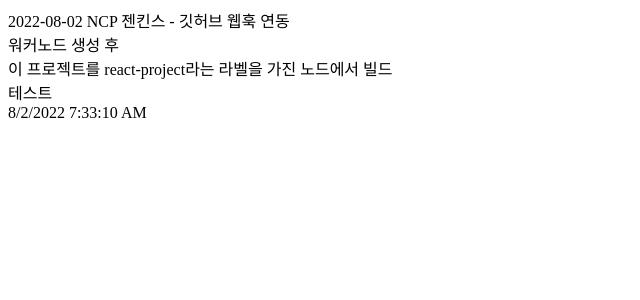
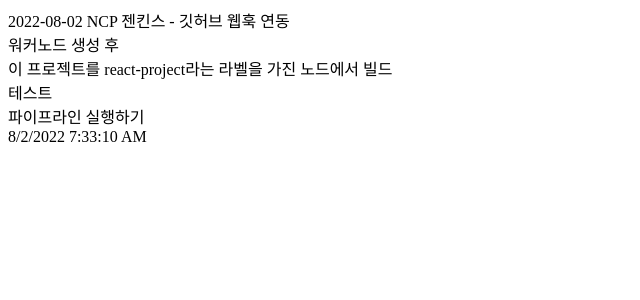
Before and after one commit to ssong91DEV/react-project, a React (Create React App) app: page / in a window 1280 px wide. Shown: the top 300 px of the page, without its empty margins (0-640 px from the left). Built offline with nearby package versions, Linux system fonts and the light colour scheme.

Commit message:
파이프라인 아이템 추가후 커밋

```diff
--- a/src/containers/MainComponent.jsx
+++ b/src/containers/MainComponent.jsx
@@ -15,6 +15,7 @@
       <div>워커노드 생성 후</div>
       <div>이 프로젝트를 react-project라는 라벨을 가진 노드에서 빌드</div>
       <div>테스트</div>
+      <div>파이프라인 실행하기</div>
       <div>
         {time.toLocaleDateString()} {time.toLocaleTimeString()}
       </div>
```
